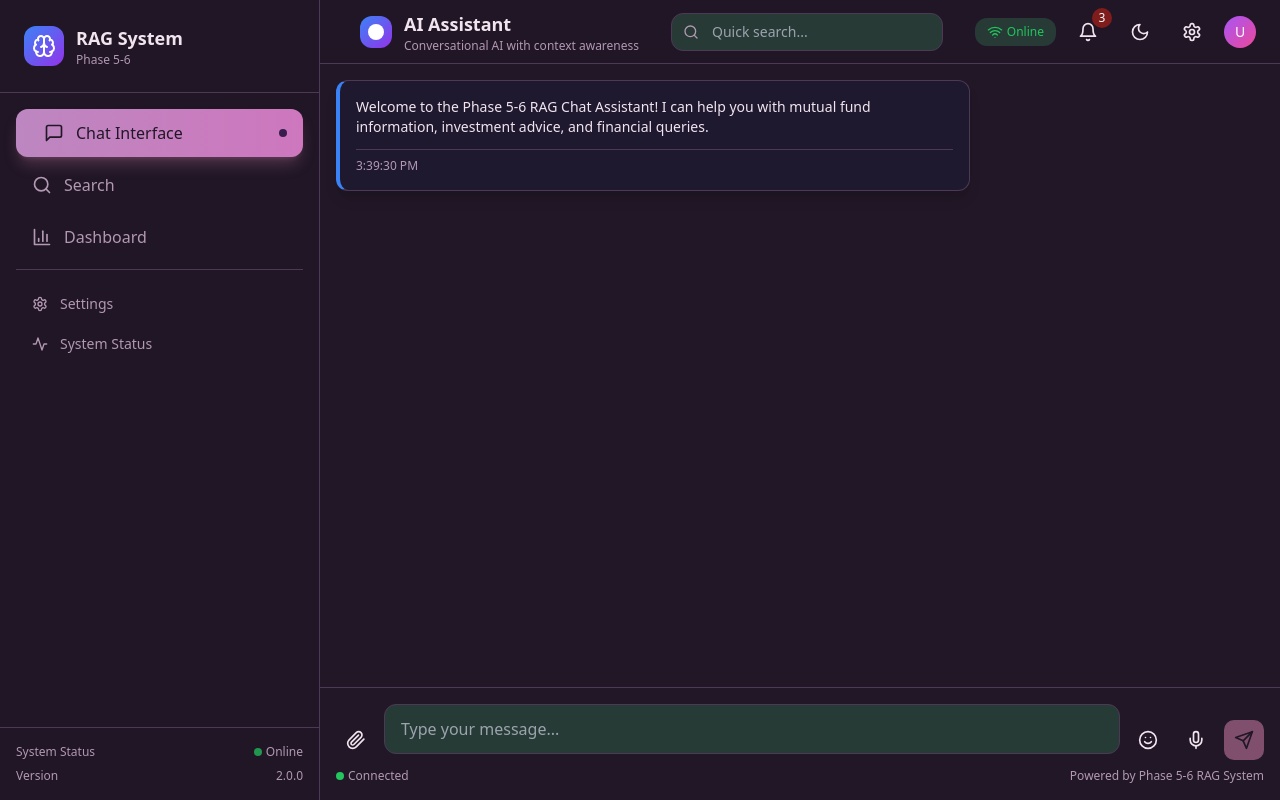
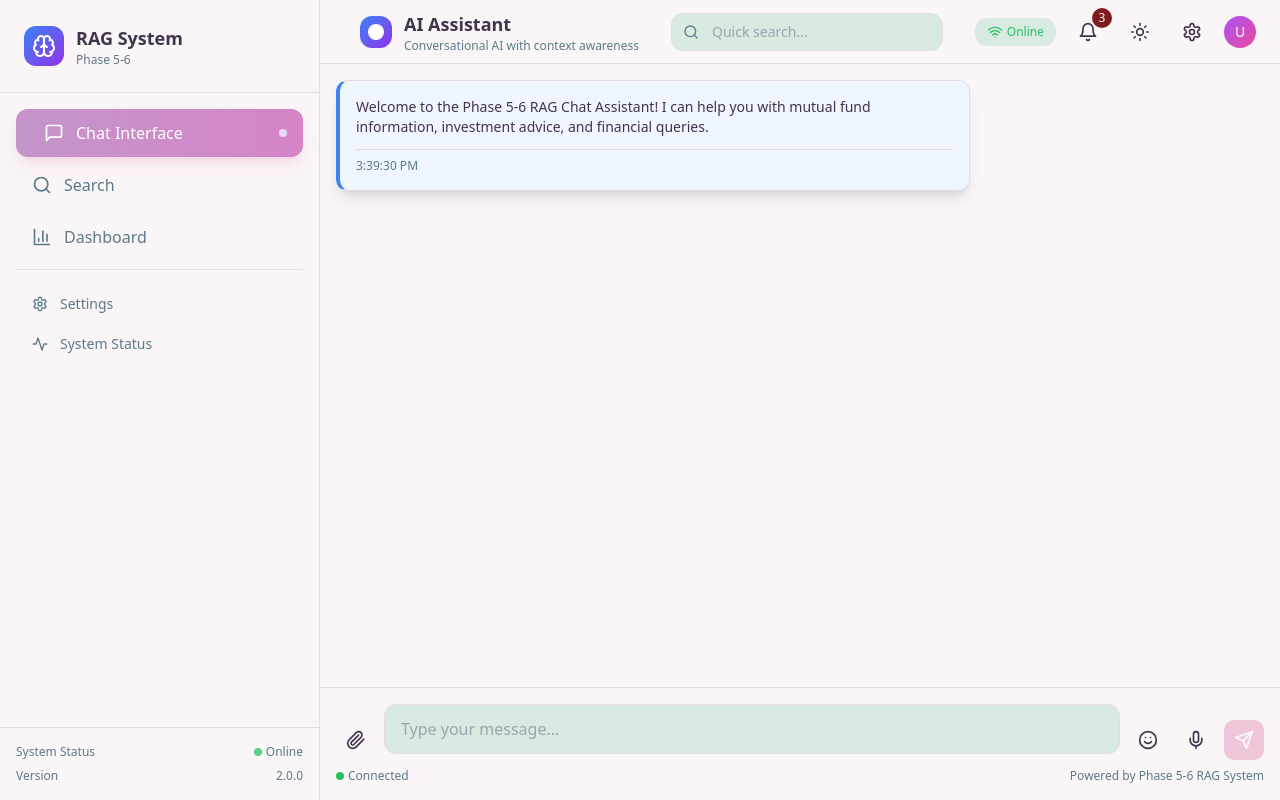
Before and after one commit to shagun0828/shaggunragchatbot, a Next.js app in the folder phase-5-6-rag-application/frontend/: page / in a window 1280 px wide. Built offline with nearby package versions, Linux system fonts and the light colour scheme.

Commit message:
default to light mode, fix dark mode toggle

```diff
--- a/phase-5-6-rag-application/frontend/src/components/layout/header.tsx
+++ b/phase-5-6-rag-application/frontend/src/components/layout/header.tsx
@@ -15,16 +15,14 @@ export function Header({ onSidebarToggle, activeView }: HeaderProps) {
   const [isOnline, setIsOnline] = useState(true)
   const [notifications, setNotifications] = useState(3)
   const [searchQuery, setSearchQuery] = useState('')
-  const [isDarkMode, setIsDarkMode] = useState(true)
-
+  const [isDarkMode, setIsDarkMode] = useState(false)
   useEffect(() => {
-    // Simulate connection status monitoring
-    const interval = setInterval(() => {
-      setIsOnline(prev => Math.random() > 0.1) // 90% uptime simulation
-    }, 5000)
-
-    return () => clearInterval(interval)
-  }, [])
+    if (isDarkMode) {
+      document.documentElement.classList.add('dark')
+    } else {
+      document.documentElement.classList.remove('dark')
+    }
+  }, [isDarkMode])
 
   const getViewTitle = () => {
     switch (activeView) {
```
